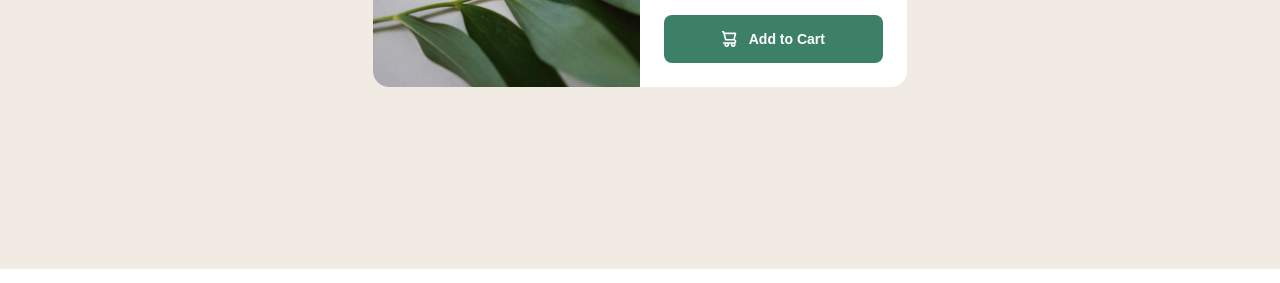
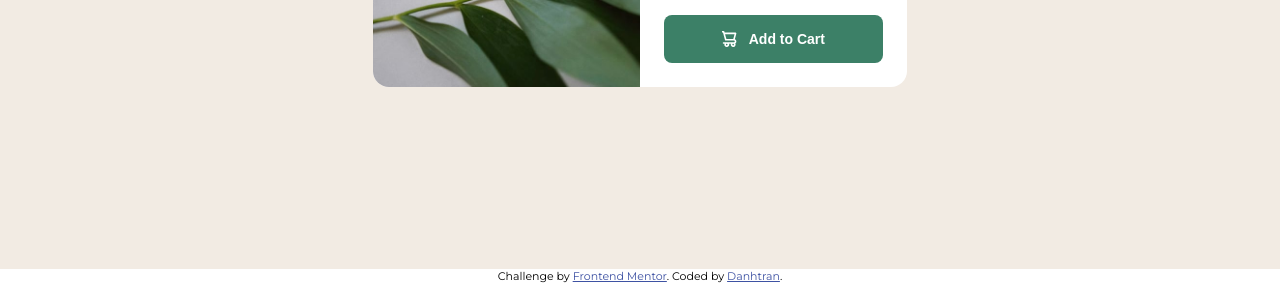
Before and after one commit to TranDanh1122/product_review_card, a plain HTML site: page index.html in a window 1280 px wide. Shown: the part 531-814 px from the top of the page. Drawn offline with Linux system fonts and the light colour scheme.

Commit message:
add footer

```diff
--- a/index.html
+++ b/index.html
@@ -68,10 +68,12 @@
 
 
 
-  <!-- <div class="attribution">
-    Challenge by <a href="https://www.frontendmentor.io?ref=challenge" target="_blank">Frontend Mentor</a>.
-    Coded by <a href="#">Danhtran</a>.
-  </div> -->
+  <footer>
+    <div class="attribution">
+      Challenge by <a href="https://www.frontendmentor.io?ref=challenge" target="_blank">Frontend Mentor</a>.
+      Coded by <a href="#">Danhtran</a>.
+    </div>
+  </footer>
 </body>
 
 </html>
```
